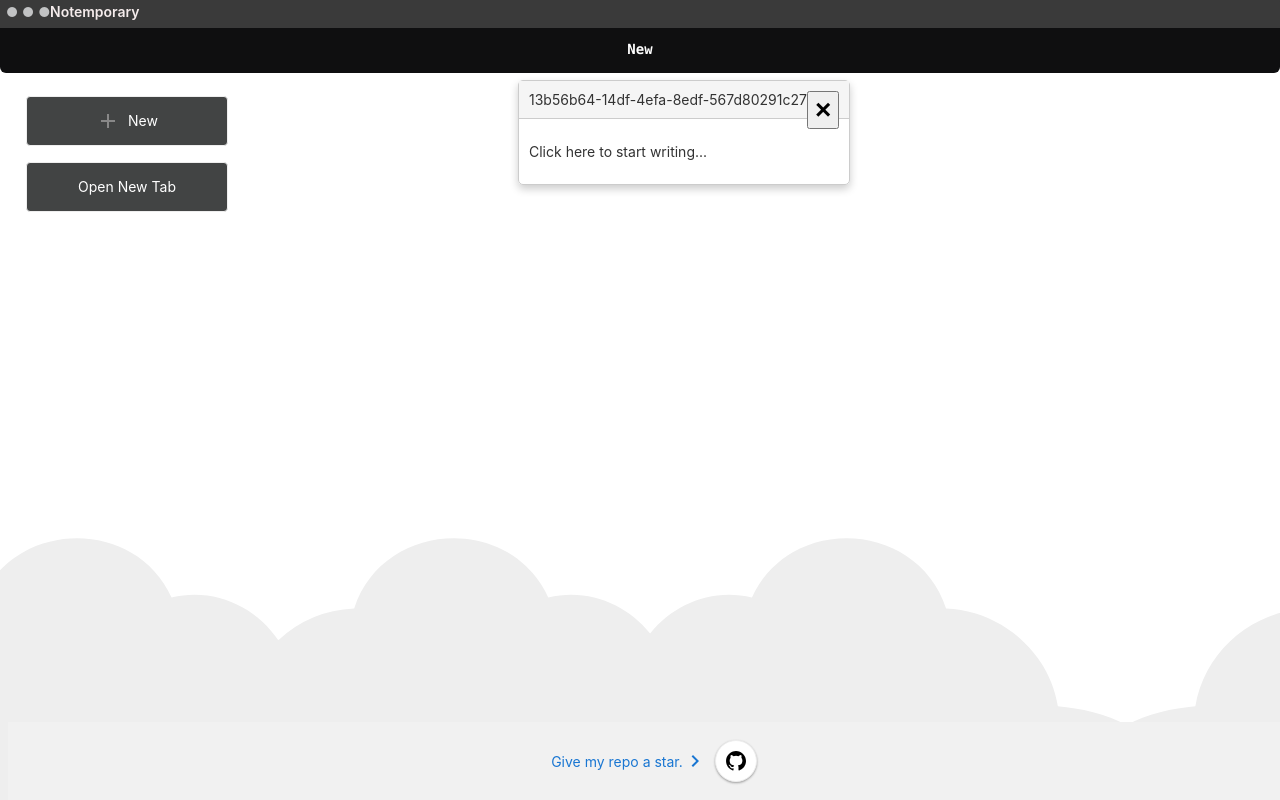
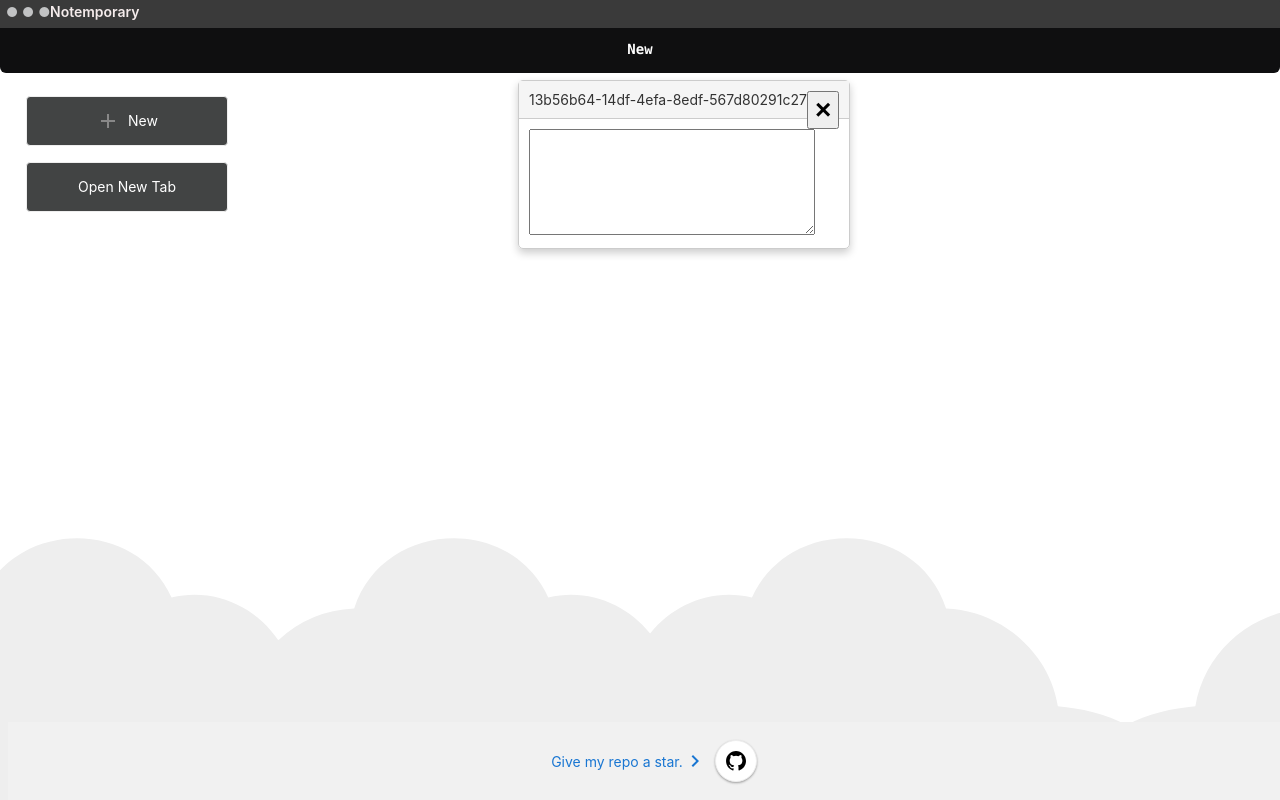
Before and after one commit to SaileshBK/Notemporary, an Angular app: page / in a window 1280 px wide. Both pictures are taken after a click on the button "New". Built offline with nearby package versions, Linux system fonts and the light colour scheme.

Commit message:
fix(update): New Model implemented for pad without text double display

```diff
--- a/src/app/editor/main-pad/main-pad.component.html
+++ b/src/app/editor/main-pad/main-pad.component.html
@@ -7,10 +7,7 @@
       </button>
     </div>
     <div class="card-body">
-      <div *ngIf="!isEditing" (click)="startEditing()">
-        <p>{{ pad.content || 'Click here to start writing...' }}</p>
-      </div>
-      <div *ngIf="isEditing">
+      <div>
         <textarea [(ngModel)]="pad.content" (blur)="stopEditing(pad)"></textarea>
       </div>
     </div>
--- a/src/app/editor/main-pad/main-pad.component.scss
+++ b/src/app/editor/main-pad/main-pad.component.scss
@@ -1,6 +1,6 @@
 textarea {
   width: 100%;
-  min-height: 80px;
+  min-height: 100px;
 }
 
 .card {
@@ -19,6 +19,8 @@ textarea {
 
 .card-body {
   padding: 10px;
+  word-wrap: break-word;
+  width: 280px;
 }
 
 .close {
--- a/src/app/editor/main-pad/main-pad.component.ts
+++ b/src/app/editor/main-pad/main-pad.component.ts
@@ -16,6 +16,7 @@ export class MainPadComponent implements OnInit {
   top = 0;
   left = 0;
   pads: Pad[] = [];
+  currentPadId: string = '';
 
   constructor(
     private cardService: MainPadService,
@@ -45,14 +46,11 @@ export class MainPadComponent implements OnInit {
     this.pads = this.pads.filter(card => card.id !== cardId);
   }
 
-  startEditing() {
-    this.isEditing = true;
-  }
-
   stopEditing(currentPad: Pad) {
-    this.isEditing = false;
+    this.currentPadId = currentPad.id;
     currentPad.content = this.sanitizationService.sanitize(currentPad.content);
     this.pads = this.pads.map(pad => pad.id === currentPad.id ? currentPad : pad);
+    this.isEditing = false;
   }
 
   moveCard(event: MouseEvent) {
```
